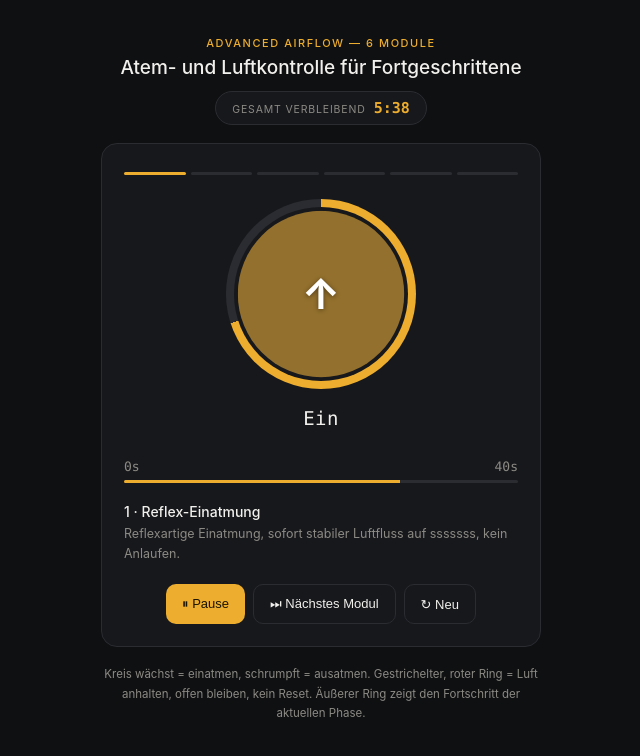
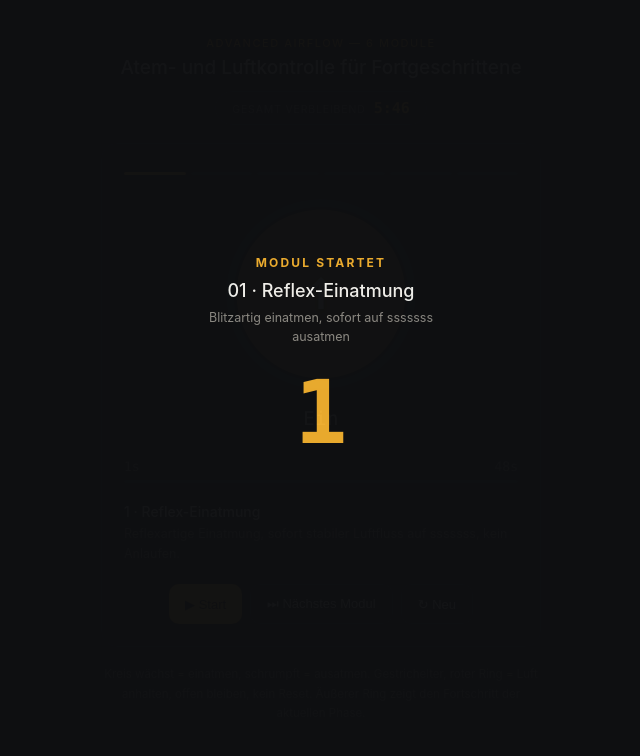
Before and after one commit to jonaswinterhalter-oss/Atem-Routine1, a plain HTML site: page advanced.html in a window 1280 px wide. Both pictures are taken after a click on the button "▶ Start". Shown: the whole page, without its empty margins (319-959 px from the left). Drawn offline with Linux system fonts and the light colour scheme.

Commit message:
Update advanced.html
neue Version

```diff
--- a/advanced.html
+++ b/advanced.html
@@ -63,15 +63,17 @@
   }
   .moduleflash.show{opacity:0.98; pointer-events:auto}
   .mf-eyebrow{font-size:12px; letter-spacing:.18em; text-transform:uppercase; color:var(--accent); margin:0 0 10px; font-weight:700}
-  .mf-num{font-family:var(--mono); font-size:72px; font-weight:700; color:var(--accent); line-height:1; margin:0}
-  .mf-name{font-size:21px; font-weight:500; color:var(--ink); margin:12px 0 0; text-align:center; padding:0 32px; max-width:380px}
+  .mf-modline{font-size:18px; font-weight:500; color:var(--ink); margin:0; text-align:center; padding:0 32px}
+  .mf-preview{font-size:12.5px; color:var(--muted); margin:8px 0 0; text-align:center; padding:0 36px; max-width:340px; line-height:1.5}
+  .mf-countdown{font-family:var(--mono); font-size:88px; font-weight:700; color:var(--accent); line-height:1; margin-top:22px}
 </style>
 </head>
 <body>
 <div class="moduleflash" id="moduleFlash">
   <p class="mf-eyebrow">Modul startet</p>
-  <p class="mf-num" id="mfNum">01</p>
-  <p class="mf-name" id="mfName">Reflex-Einatmung</p>
+  <p class="mf-modline"><span id="mfNum">01</span> · <span id="mfName">Reflex-Einatmung</span></p>
+  <p class="mf-preview" id="mfPreview">Blitzartig einatmen, sofort auf sssssss ausatmen</p>
+  <p class="mf-countdown" id="mfCountdown">3</p>
 </div>
 <div class="wrap">
   <header>
@@ -106,32 +108,32 @@
 
 <script>
 const steps=[
-{name:"1 \u00b7 Reflex-Einatmung",desc:"Reflexartige Einatmung, sofort stabiler Luftfluss auf sssssss, kein Anlaufen.",dur:48,phases:[
+{name:"1 \u00b7 Reflex-Einatmung",desc:"Reflexartige Einatmung, sofort stabiler Luftfluss auf sssssss, kein Anlaufen.",preview:"Blitzartig einatmen, sofort auf sssssss ausatmen",dur:48,phases:[
  {type:'in',dur:1,label:'Ein'},{type:'out',dur:2,label:'sssssss'},
  {type:'in',dur:1,label:'Ein'},{type:'out',dur:4,label:'sssssss'},
  {type:'in',dur:1,label:'Ein'},{type:'out',dur:6,label:'sssssss'},
  {type:'in',dur:1,label:'Ein'},{type:'out',dur:8,label:'sssssss'}
 ]},
-{name:"2 \u00b7 Mikro-Dynamik",desc:"16 Counts sssssss in vier dynamischen Zonen \u2013 Luftgeschwindigkeit \u00e4ndert sich, K\u00f6rper bleibt stabil.",dur:72,phases:[
+{name:"2 \u00b7 Mikro-Dynamik",desc:"16 Counts sssssss in vier dynamischen Zonen \u2013 Luftgeschwindigkeit \u00e4ndert sich, K\u00f6rper bleibt stabil.",preview:"16 Counts sssssss \u2013 ppp \u2192 mf \u2192 ff \u2192 ppp",dur:72,phases:[
  {type:'in',dur:2,label:'Ein'},
  {type:'out',dur:16,label:'sssssss',subticks:[
    {dur:4,label:'ppp',level:0.1},{dur:4,label:'mf',level:0.5},
    {dur:4,label:'ff',level:0.95},{dur:4,label:'ppp',level:0.1}
  ]}
 ]},
-{name:"3 \u00b7 Air Suspension",desc:"Broken Air: in der Pause offen bleiben, dann nahtlos weiter \u2013 kein Reset.",dur:55,phases:[
+{name:"3 \u00b7 Air Suspension",desc:"Broken Air: in der Pause offen bleiben, dann nahtlos weiter \u2013 kein Reset.",preview:"Aus, halten (offen!), weiter \u2013 kein Reset",dur:55,phases:[
  {type:'in',dur:1,label:'Ein'},{type:'out',dur:4,label:'sssssss'},{type:'hold',dur:4,label:'Stopp \u2013 offen'},{type:'out',dur:8,label:'sssssss weiter'},
  {type:'in',dur:1,label:'Ein'},{type:'out',dur:4,label:'sssssss'},{type:'hold',dur:6,label:'Stopp \u2013 offen'},{type:'out',dur:8,label:'sssssss weiter'},
  {type:'in',dur:1,label:'Ein'},{type:'out',dur:4,label:'sssssss'},{type:'hold',dur:4,label:'Stopp \u2013 offen'},{type:'out',dur:10,label:'sssssss weiter'}
 ]},
-{name:"4 \u00b7 Artikulation vs. Luftfluss",desc:"Luft bleibt legato getragen, HA setzt nur Impulse obendrauf \u2013 kein Abrei\u00dfen.",dur:40,phases:[
+{name:"4 \u00b7 Artikulation vs. Luftfluss",desc:"Luft bleibt legato getragen, HA setzt nur Impulse obendrauf \u2013 kein Abrei\u00dfen.",preview:"Luft legato, HA-Impulse obendrauf",dur:40,phases:[
  {type:'in',dur:2,label:'Ein'},
  {type:'out',dur:8,label:'HA-ha-ha-HA-ha-ha-HA-ha',pulses:[
    {t:0.2,accent:true},{t:1.15,accent:false},{t:2.1,accent:false},{t:3.05,accent:true},
    {t:4.0,accent:false},{t:4.95,accent:false},{t:5.9,accent:true},{t:6.85,accent:false}
  ]}
 ]},
-{name:"5 \u00b7 High-Resistance Focus",desc:"Enge \u00d6ffnung, fokussierter Strahl: konstant, dann crescendo, dann decrescendo.",dur:68,phases:[
+{name:"5 \u00b7 High-Resistance Focus",desc:"Enge \u00d6ffnung, fokussierter Strahl: konstant, dann crescendo, dann decrescendo.",preview:"Enger Strahl \u2013 konstant, crescendo, decrescendo",dur:68,phases:[
  {type:'in',dur:1,label:'Ein'},
  {type:'out',dur:16,label:'sssssss / TSS',subticks:[
    {dur:8,label:'konstant',level:0.4},
@@ -139,13 +141,13 @@ const steps=[
    {dur:4,label:'decrescendo',level:0.95,rampTo:0.1,fromColor:[255,228,150],toColor:[55,68,86]}
  ]}
 ]},
-{name:"6 \u00b7 Extreme Efficiency",desc:"Minimale Luftmenge, maximale Kontrolle bis zum letzten Moment.",dur:63,phases:[
+{name:"6 \u00b7 Extreme Efficiency",desc:"Minimale Luftmenge, maximale Kontrolle bis zum letzten Moment.",preview:"Minimale Luft, maximale Kontrolle",dur:63,phases:[
  {type:'in',dur:1,label:'Ein'},{type:'out',dur:20,label:'minimal \u2013 maximale Kontrolle'}
 ]}
 ];
 
 let cur=0,phaseIdx=0,subticks=[],pulses=[],pulseCursor=0,running=false,timer=null,flashTimer=null;
-let stepStartAt=0,phaseStartAt=0;
+let stepStartAt=0,phaseStartAt=0,pausedAt=0,inFlash=false,started=false;
 function now(){return performance.now()/1000;}
 
 const els={
@@ -156,7 +158,8 @@ const els={
  barFill:document.getElementById('barFill'),stepName:document.getElementById('stepName'),
  stepDesc:document.getElementById('stepDesc'),playBtn:document.getElementById('playBtn'),
  grandTotal:document.getElementById('grandTotal'),moduleFlash:document.getElementById('moduleFlash'),
- mfNum:document.getElementById('mfNum'),mfName:document.getElementById('mfName')
+ mfNum:document.getElementById('mfNum'),mfName:document.getElementById('mfName'),
+ mfPreview:document.getElementById('mfPreview'),mfCountdown:document.getElementById('mfCountdown')
 };
 steps.forEach((s,i)=>{const d=document.createElement('div');d.className='seg'+(i===0?' active':'');els.seg.appendChild(d);});
 
@@ -196,28 +199,53 @@ function totalRemaining(stepLeft,phaseLeft){
   for(let i=cur+1;i<steps.length;i++) r+=steps[i].dur;
   return r;
 }
-function showModuleFlash(){
+function showModuleFlash(onDone){
   els.mfNum.textContent=String(cur+1).padStart(2,'0');
   els.mfName.textContent=steps[cur].name.replace(/^\d+\s*\u00b7\s*/,'');
+  els.mfPreview.textContent=steps[cur].preview||'';
   els.moduleFlash.classList.add('show');
+  let n=3;
+  els.mfCountdown.textContent=n;
   clearTimeout(flashTimer);
-  flashTimer=setTimeout(()=>{els.moduleFlash.classList.remove('show');},1300);
+  (function step(){
+    flashTimer=setTimeout(()=>{
+      n--;
+      if(n>0){
+        els.mfCountdown.textContent=n;
+        step();
+      } else {
+        els.moduleFlash.classList.remove('show');
+        if(onDone) onDone();
+      }
+    },1000);
+  })();
 }
 function loadStep(){
-  stepStartAt=now();phaseIdx=0;
+  phaseIdx=0;
+  started=false;
   els.stepName.textContent=steps[cur].name;
   els.stepDesc.textContent=steps[cur].desc;
   document.querySelectorAll('.seg').forEach((d,i)=>{d.classList.toggle('active',i===cur);d.classList.toggle('done',i<cur);});
   els.barFill.style.width='0%';
   els.grandTotal.textContent=fmt(totalRemaining(steps[cur].dur,steps[cur].dur));
-  showModuleFlash();
-  loadPhase();
+  inFlash=true;
+  loadPhase(); // sets the rest visual (hidden behind the flash overlay)
+  showModuleFlash(()=>{
+    inFlash=false;
+    phaseIdx=0;
+    stepStartAt=now();
+    loadPhase(); // re-anchor clean timestamps now that the flash is gone
+    started=true;
+    pausedAt=0;
+    play(); // auto-start: no extra button press needed once the countdown ends
+  });
 }
 function firePulse(accent){
   els.circle.style.boxShadow= accent ? '0 0 36px 8px rgba(237,173,46,0.75)' : '0 0 20px 4px rgba(237,173,46,0.4)';
   setTimeout(()=>{els.circle.style.boxShadow='0 0 0 0 rgba(237,173,46,0)';},accent?260:170);
 }
 function tick(){
+  if(inFlash) return;
   const t=now();
   const phase=steps[cur].phases[phaseIdx];
   const phaseElapsed=t-phaseStartAt;
@@ -262,12 +290,38 @@ function tick(){
     }
   }
 }
-function play(){running=true;els.playBtn.innerHTML='&#9208; Pause';timer=setInterval(tick,100);}
-function pause(){running=false;els.playBtn.innerHTML='&#9654; Start';clearInterval(timer);}
-els.playBtn.addEventListener('click',()=>running?pause():play());
+function play(){
+  running=true;
+  if(pausedAt){
+    const gap=now()-pausedAt;
+    phaseStartAt+=gap; stepStartAt+=gap;
+    pausedAt=0;
+  }
+  els.playBtn.innerHTML='&#9208; Pause';
+  if(!timer){ timer=setInterval(tick,100); }
+}
+function pause(){
+  running=false;
+  pausedAt=now();
+  els.playBtn.innerHTML='&#9654; Start';
+  clearInterval(timer);
+  timer=null;
+}
+els.playBtn.addEventListener('click',()=>{
+  if(running){ pause(); }
+  else if(started){ play(); }
+  else { loadStep(); }
+});
 document.getElementById('skipBtn').addEventListener('click',()=>{pause();cur=cur<steps.length-1?cur+1:0;loadStep();});
 document.getElementById('resetBtn').addEventListener('click',()=>{pause();cur=0;loadStep();});
-loadStep();
+
+// initial render: show module 1 statically, no countdown until Start is pressed
+els.stepName.textContent=steps[cur].name;
+els.stepDesc.textContent=steps[cur].desc;
+document.querySelectorAll('.seg').forEach((d,i)=>{d.classList.toggle('active',i===cur);d.classList.toggle('done',i<cur);});
+els.grandTotal.textContent=fmt(totalRemaining(steps[cur].dur,steps[cur].dur));
+inFlash=true;
+loadPhase();
 </script>
 </body>
 </html>
```
